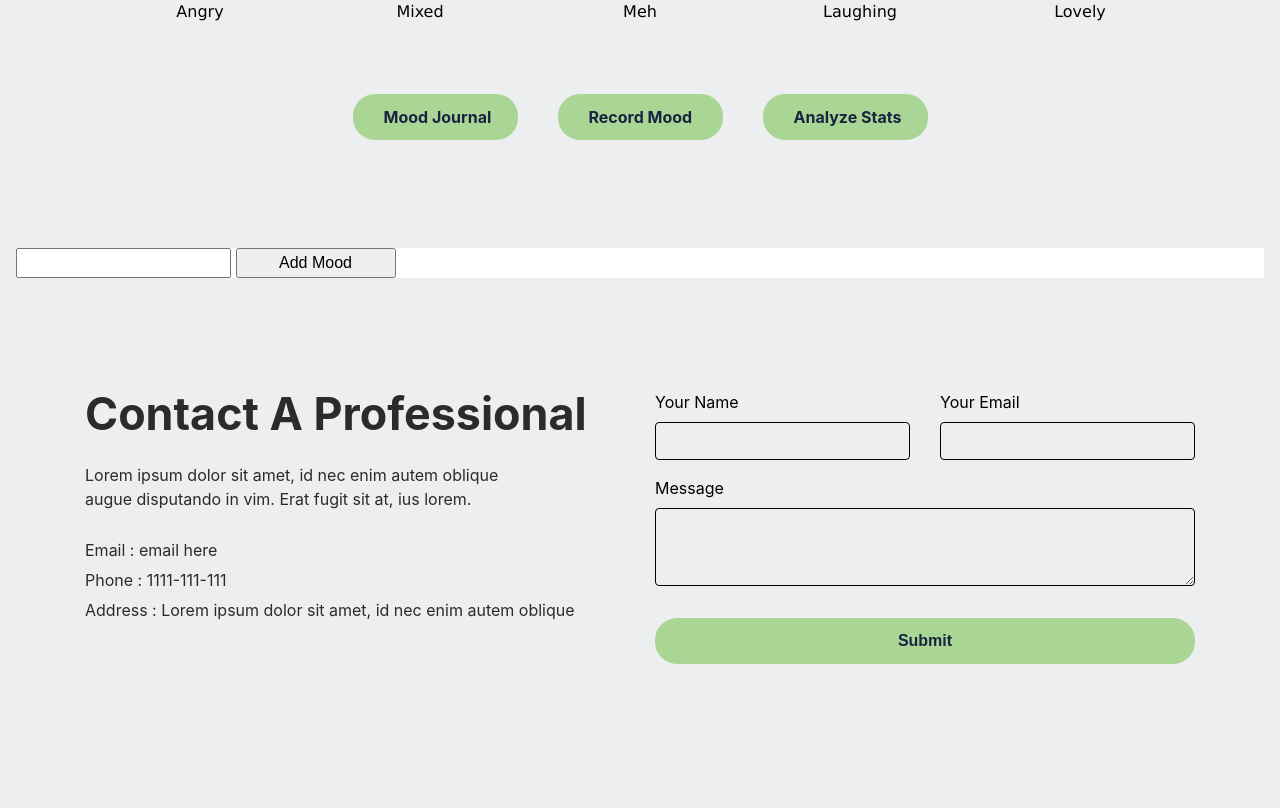
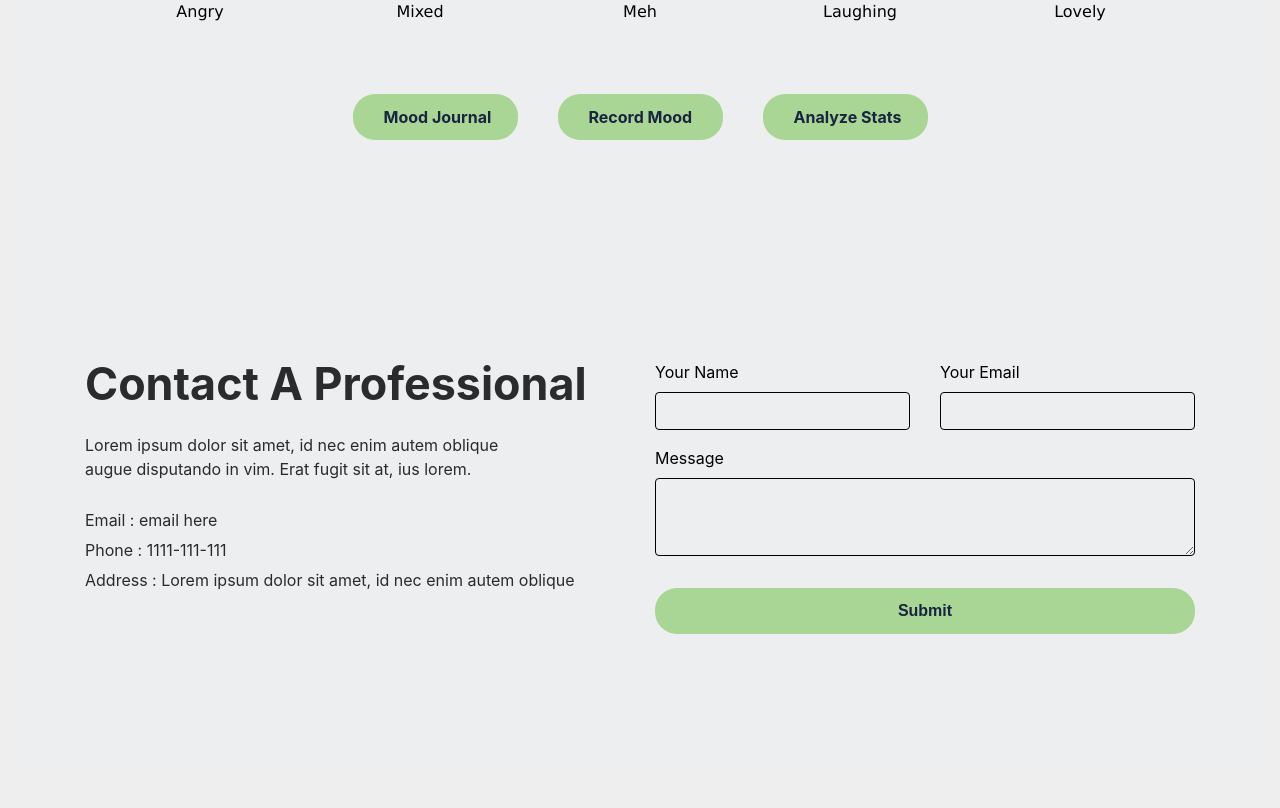
Before and after one commit to CodeOfCognition/mchack_8, a Flask app: page / in a window 1280 px wide. Shown: the part 639-1447 px from the top of the page. After the commit the page ends 1273 px from the top, so only its background shows below. Run offline with Flask 2, Linux system fonts and the light colour scheme; some libraries are stand-ins or nearby versions.

Commit message:
mood image clicks now go to database

```diff
--- a/templates/index.html
+++ b/templates/index.html
@@ -117,12 +117,7 @@
 
     </div>
     </div>
-    <div>
-      <form action="/" method="POST">
-      <input type="number" name="content" id="content">
-      <input type="submit" value="Add Mood">
-    </form>
-    </div>
+
 
       <!-- <ul class="nav nav-pills justify-content-center">
         <li class="nav-item">
```
